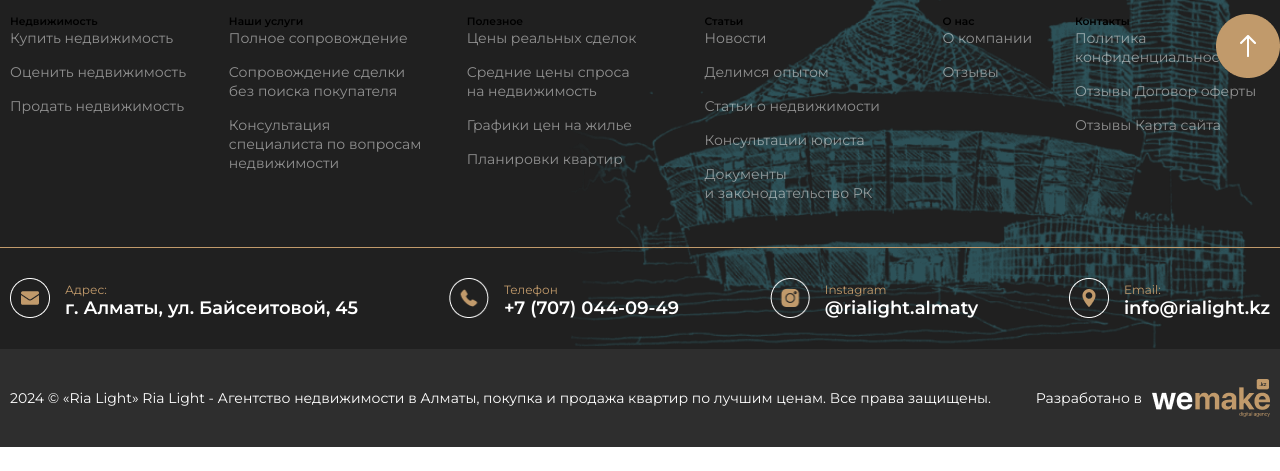
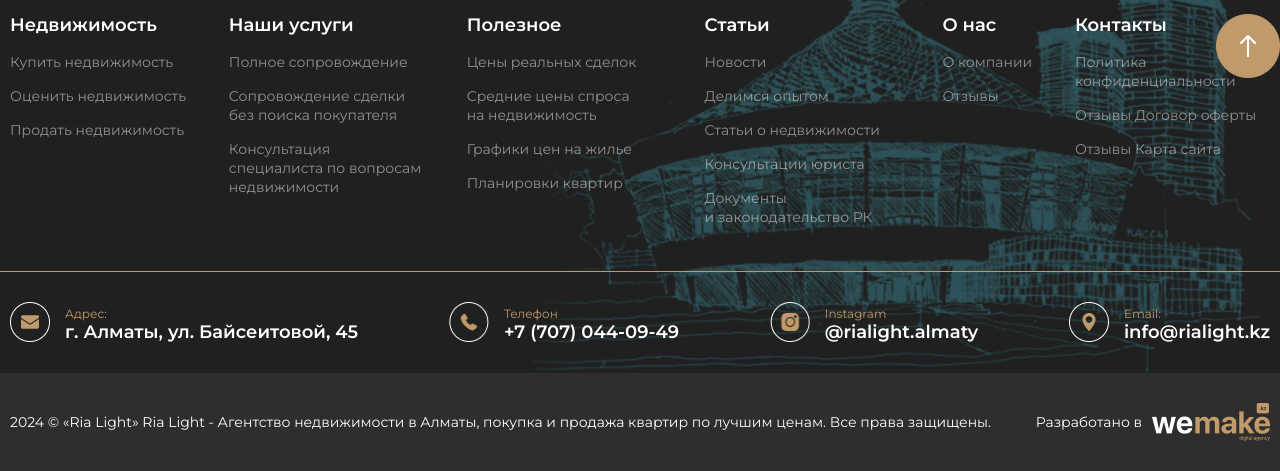
Before and after one commit to Anahit1912/Rialight, a plain HTML site: page index.html in a window 1280 px wide. Shown: the part 5535-6006 px from the top of the page. Before the commit the page ends 5982 px from the top, so only its background shows below. Drawn offline with Linux system fonts and the light colour scheme.

Commit message:
h6 to h5

```diff
--- a/index.html
+++ b/index.html
@@ -353,7 +353,7 @@
                 <div class="right-arrow"><img src="images/Frame3062.png" alt="right-arrow"></div>
             </div>
             <div class="slider_buttons d-flex">
-                <button class="show-mobawr" title="left-arrow"> &#11207;</button>
+                <button class="show-mobawr" title="left-arrow"><i class="fa-solid fa-caret-left"></i> &#11207;</button>
                 <button class="show-mobawl" title="right-arrow"> &#11208;</button>
             </div>
             <button class="show-awards" title="show-awards">Все награды</button>
@@ -395,7 +395,7 @@
             </div>
             <div class="container d-flex center-footer w-1320">
                 <div class="mobile-footer">
-                    <h6>Недвижимость</h6>
+                    <h5>Недвижимость</h5>
                     <ul>
                         <li><a href="#">Купить недвижимость</a></li>
                         <li><a href="#">Оценить недвижимость</a></li>
@@ -403,7 +403,7 @@
                     </ul>
                 </div>
                 <div class="mobile-footer">
-                    <h6>Наши услуги</h6>
+                    <h5>Наши услуги</h5>
                     <ul>
                         <li><a href="#">Полное сопровождение</a></li>
                         <li><a href="#">Сопровождение сделки без поиска покупателя</a></li>
@@ -411,7 +411,7 @@
                     </ul>
                 </div>
                 <div class="mobile-footer">
-                    <h6>Полезное</h6>
+                    <h5>Полезное</h5>
                     <ul>
                         <li><a href="#">Цены реальных сделок</a></li>
                         <li><a href="#">Средние цены спроса на недвижимость</a></li>
@@ -420,7 +420,7 @@
                     </ul>
                 </div>
                 <div class="mobile-footer">
-                    <h6>Статьи</h6>
+                    <h5>Статьи</h5>
                     <ul>
                         <li><a href="#">Новости</a></li>
                         <li><a href="#">Делимся опытом</a></li>
@@ -430,14 +430,14 @@
                     </ul>
                 </div>
                 <div class="mobile-footer">
-                    <h6>О нас</h6>
+                    <h5>О нас</h5>
                     <ul>
                         <li><a href="#">О компании</a></li>
                         <li><a href="#">Отзывы</a></li>
                     </ul>
                 </div>
                 <div class="mobile-footer">
-                    <h6>Контакты</h6>
+                    <h5>Контакты</h5>
                     <ul>
                         <li><a href="#">Политика конфиденциальности</a></li>
                         <li><a href="#">Отзывы Договор оферты</a></li>
--- a/style.css
+++ b/style.css
@@ -1611,12 +1611,7 @@ footer {
         padding: 0px 15px;
 
     }
-    .slider_buttons button{
-        -webkit-appearance: none;
-        -moz-appearance:    none;
-        appearance:         none;
-     }
-    .awards .left-arrow,
+   .awards .left-arrow,
     .awards .right-arrow {
         display: none;
     }
```
